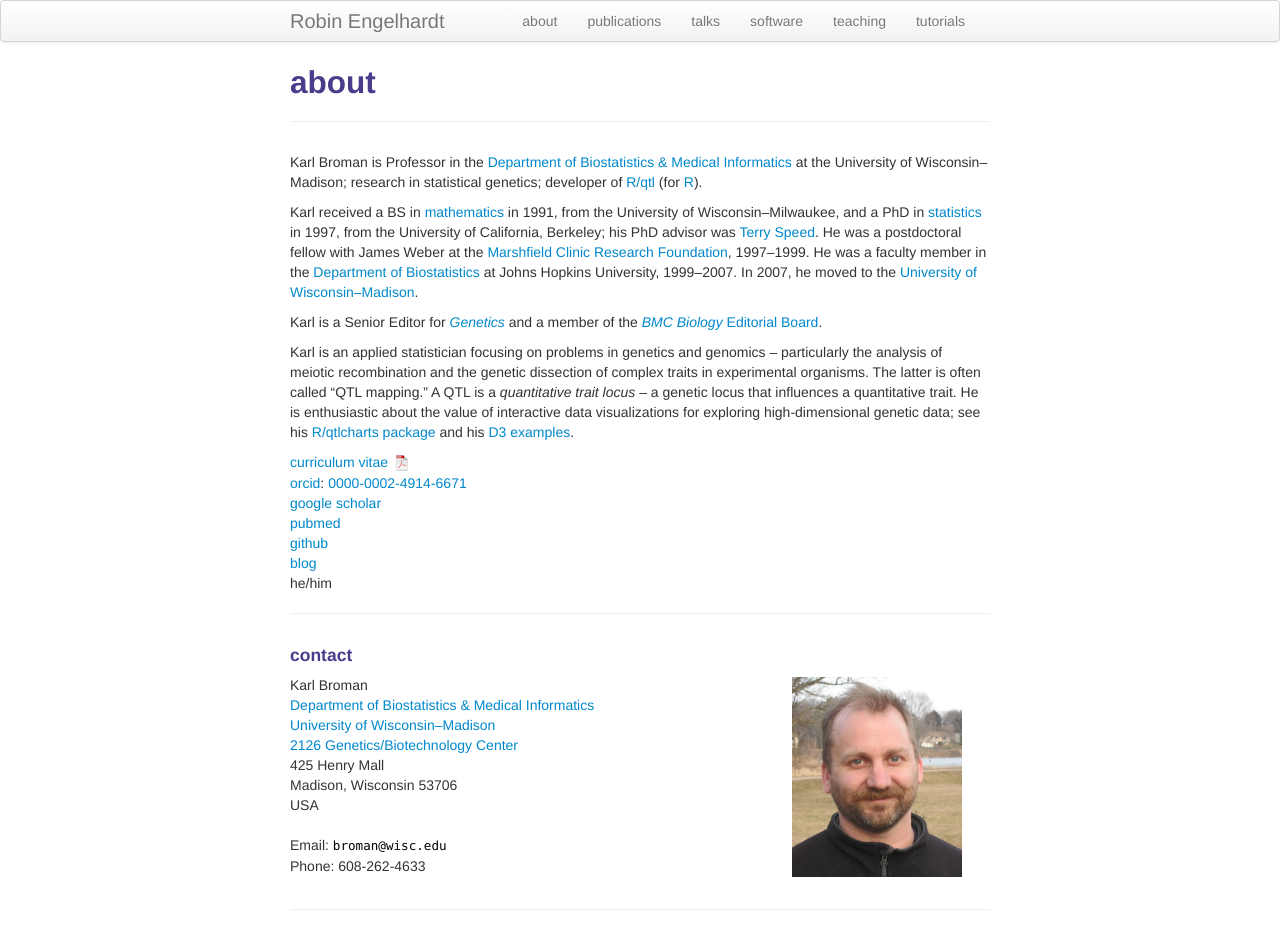
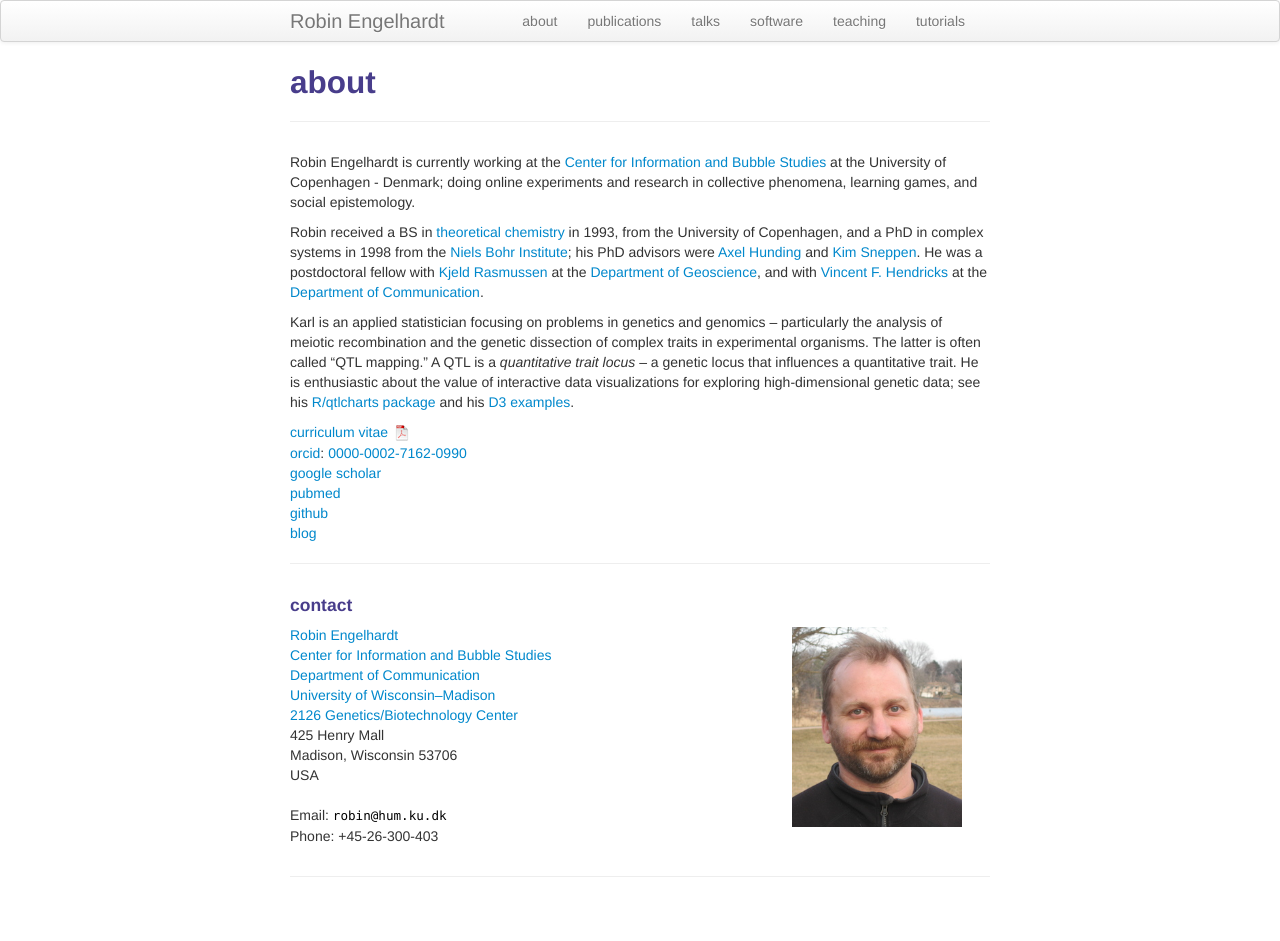
Before and after one commit to gavstrik/gavstrik.github.io, a Jekyll site: the page built from pages/about.md, in a window 1280 px wide. Built offline with Jekyll 4.4.1, drawn with Linux system fonts in a browser that asks for light colours; after the commit the page ends 908 px from its top, so only the background shows below that.

Commit message:
writing about

```diff
--- a/CNAME
+++ b/CNAME
@@ -1 +1 @@
-kbroman.org
+robinengelhardt.info
--- a/pages/about.md
+++ b/pages/about.md
@@ -1,31 +1,24 @@
 ---
 layout: page
 title: about
-description: Karl Broman is Professor in Biostatistics and Medical Informatics at University of Wisconsin - Madison; research in statistical genetics
+description: Robin Engelhardt is working at the Center for Information and Bubble Studies at the University of Copenhagen - Denmark; research in social media, learning games, online experiments
 ---
 
-Karl Broman is Professor in the
-[Department of Biostatistics &amp; Medical Informatics](https://www.biostat.wisc.edu)
-at the University of Wisconsin&ndash;Madison;
-research in statistical genetics; developer of
-[R/qtl](https://rqtl.org) (for [R](https://www.r-project.org)).
+Robin Engelhardt is currently working at the [Center for Information and Bubble Studies](https://www.bubblestudies.dk) at the University of Copenhagen - Denmark; doing online experiments and research in collective phenomena, learning games, and social epistemology.
 
-Karl received a BS in [mathematics](http://uwm.edu/math)
-in 1991, from the
-University of Wisconsin&ndash;Milwaukee, and a
-PhD in [statistics](http://stat.berkeley.edu) in 1997, from the
-University of California, Berkeley; his PhD advisor was
-[Terry Speed](http://www.wehi.edu.au/people/terry-speed).
-He was a postdoctoral fellow with James Weber at the
-[Marshfield Clinic Research Foundation](http://research.marshfieldclinic.org),
-1997&ndash;1999. He
-was a faculty member in the [Department of Biostatistics](https://www.jhsph.edu/departments/biostatistics/) at Johns
-Hopkins University, 1999&ndash;2007. In 2007, he moved to the
-[University of Wisconsin&ndash;Madison](https://www.wisc.edu).
-
-Karl is a Senior Editor for [_Genetics_](http://www.genetics.org) and
-a member of the [_BMC Biology_](https://bmcbiol.biomedcentral.com)
-[Editorial Board](https://bmcbiol.biomedcentral.com/about/editorial-board).
+Robin received a BS in [theoretical chemistry](https://www.ku.dk/) in 1993, from the
+University of Copenhagen, and a PhD in complex systems in 1998 from the
+[Niels Bohr Institute](http://nbi.dk); his PhD advisors were
+[Axel Hunding](https://www.researchgate.net/scientific-contributions/2006150665_Axel_Hunding) and
+[Kim Sneppen](https://www.nbi.ku.dk/english/staff/?pure=en/persons/41236).
+He was a postdoctoral fellow with
+[Kjeld Rasmussen](https://ign.ku.dk/english/employees/geography/?pure=en/persons/96818)
+at the
+[Department of Geoscience](https://ign.ku.dk/english/),
+and with
+[Vincent F. Hendricks](https://comm.ku.dk/staff/?pure=en/persons/30701)
+at the
+[Department of Communication](https://comm.ku.dk/).
 
 Karl is an applied statistician focusing on problems in genetics and
 genomics &ndash; particularly the analysis of meiotic recombination and the
@@ -37,14 +30,13 @@ of interactive data visualizations for exploring high-dimensional genetic data;
 see his [R/qtlcharts package](https://kbroman.org/qtlcharts) and
 his [D3 examples](https://www.biostat.wisc.edu/~kbroman/D3).
 
-[curriculum vitae ![CV as pdf](icons16/pdf-icon.png)]({{ BASE_PATH }}/assets/broman_cv.pdf)<br/>
-[orcid](https://orcid.org): [0000-0002-4914-6671](https://orcid.org/0000-0002-4914-6671)<br/>
-[google scholar](https://scholar.google.com/citations?sortby=pubdate&hl=en&user=42tCp5UAAAAJ&view_op=list_works)<br/>
+[curriculum vitae ![CV as pdf](icons16/pdf-icon.png)]({{ BASE_PATH }}/assets/CVRobinEngelhardt_2020.pdf)<br/>
+[orcid](https://orcid.org): [0000-0002-7162-0990](https://orcid.org/0000-0002-7162-0990)<br/>
+[google scholar](https://scholar.google.dk/citations?user=jQufe6wAAAAJ&hl)<br/>
 [pubmed](https://www.ncbi.nlm.nih.gov/pubmed/?term=broman+kw)<br/>
-<!-- [impactstory](https://impactstory.org/u/0000-0002-4914-6671)<br/> -->
-[github](https://github.com/kbroman)<br/>
-[blog](https://kbroman.org/blog) <br/>
-he/him
+[github](https://github.com/gavstrik)<br/>
+[blog](https://robinengelhardt.info) <br/>
+
 
 ---
 
@@ -53,8 +45,9 @@ he/him
 
     <div class="row-fluid">
         <div class="span5">
-            Karl Broman<br/>
-            <a href="https://www.biostat.wisc.edu">Department of Biostatistics &amp; Medical Informatics</a><br/>
+            <a href="https://komm.ku.dk/ansatte/?pure=en/persons/9895">Robin Engelhardt</a><br/>
+            <a href="https://bubblestudies.dk">Center for Information and Bubble Studies</a><br/>
+            <a href="https://comm.ku.dk/">Department of Communication</a><br/>
             <a href="https://www.wisc.edu">University of Wisconsin&ndash;Madison</a><br/>
             <a href="https://map.wisc.edu/s/2tie3nen">2126 Genetics/Biotechnology Center</a><br/>
             425 Henry Mall<br/>
@@ -62,10 +55,10 @@ he/him
             USA<br/><br/>
 
             <div id="hide_email">
-            Email: <code>bro</code><b>I</b><code>man</code><b>don't</b><code>@</code><b>want</b><code></code><b>spam!
-            </b><code></code><b>So</b><code></code><b>please</b><code>wi</code><b>leave
-            </b><code>sc</code><b>me</b><code>.</code><b>alone</b><code>e</code><b>!</b><code>du</code><br/>
-            Phone: 608-262-4633
+            Email: <code>rob</code><b>I</b><code>in</code><b>don't</b><code>@</code><b>want</b><code></code><b>spam!
+            </b><code></code><b>So</b><code></code><b>please</b><code>hum</code><b>leave
+            </b><code>.</code><b>me</b><code>ku</code><b>alone</b><code>.</code><b>!</b><code>dk</code><br/>
+            Phone: +45-26-300-403
             </div>
         </div>
 
```
Also changed, not shown: 1 other file.
